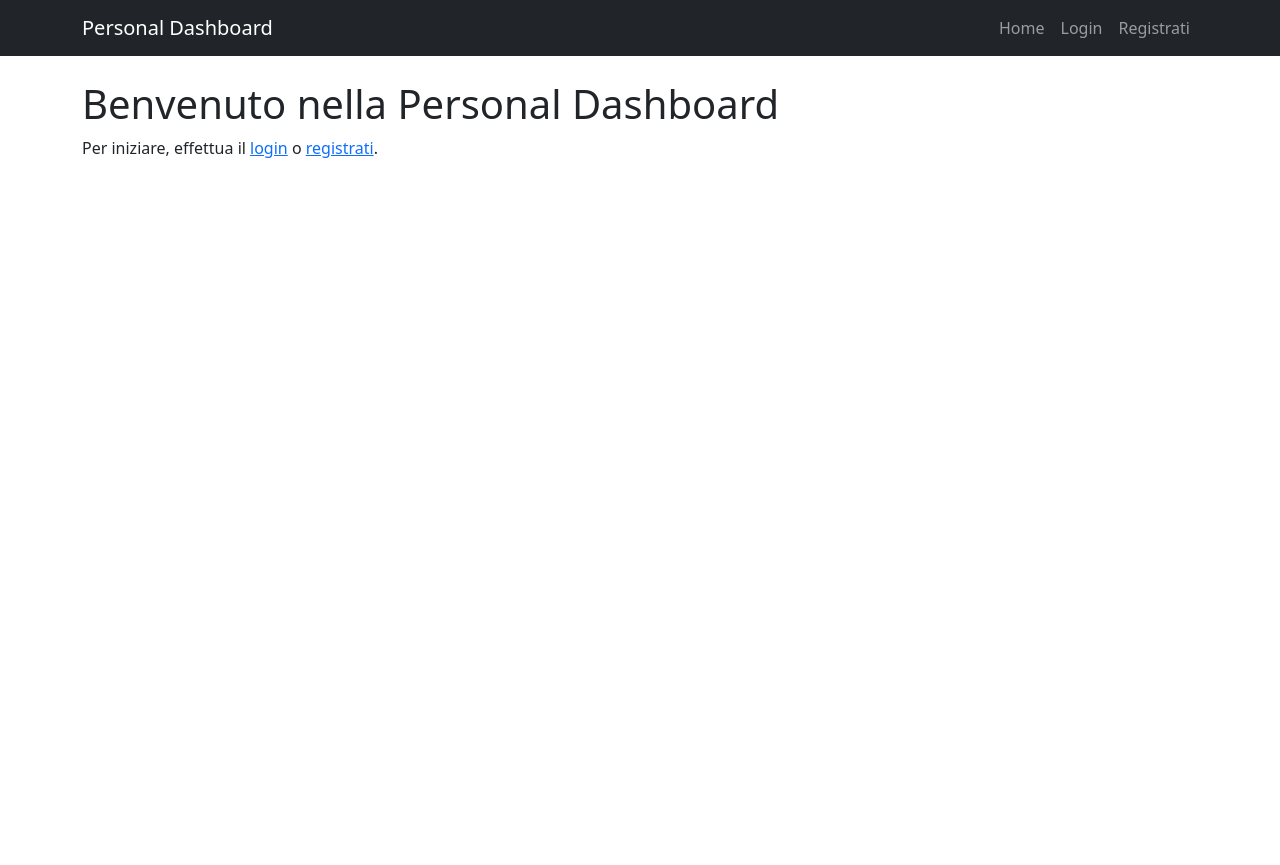
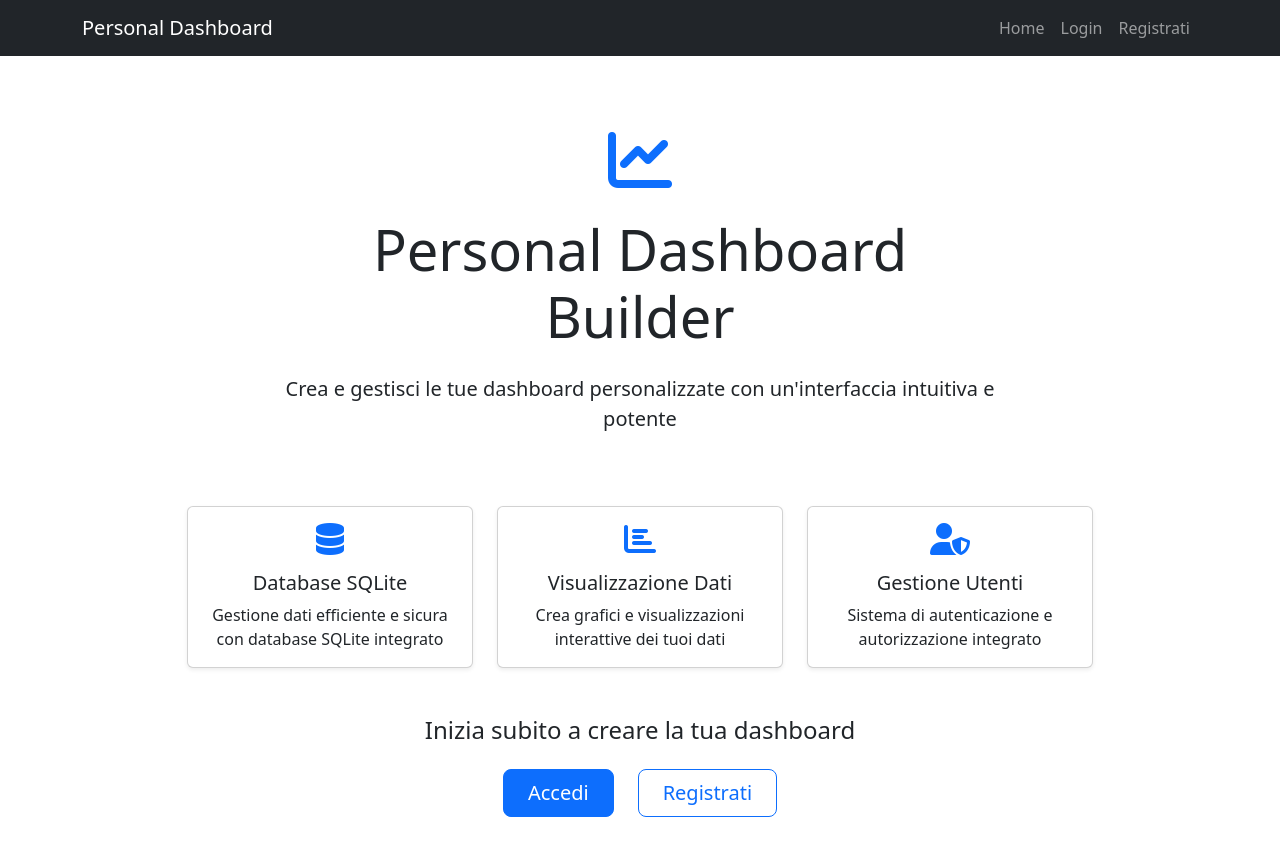
Before and after one commit to federicogerardi/dashboard-template, a Flask app: page / in a window 1280 px wide. Before the commit the page ends 158 px from the top, so only its background shows below. Run offline with Flask 3, Linux system fonts and the light colour scheme.

Commit message:
Migliorata la home

```diff
--- a/app/templates/base.html
+++ b/app/templates/base.html
@@ -5,7 +5,20 @@
     <meta name="viewport" content="width=device-width, initial-scale=1.0">
     <title>{% block title %}Personal Dashboard{% endblock %}</title>
     <!-- Bootstrap CSS -->
-    <link href="https://cdn.jsdelivr.net/npm/bootstrap@5.3.3/dist/css/bootstrap.min.css" rel="stylesheet" integrity="sha384-QWTKZyjpPEjISv5WaRU9OFeRpok6YctnYmDr5pNlyT2bRjXh0JMhjY6hW+ALEwIH" crossorigin="anonymous">
+    <link href="https://cdn.jsdelivr.net/npm/bootstrap@5.3.3/dist/css/bootstrap.min.css" rel="stylesheet">
+    <!-- Font Awesome -->
+    <link rel="stylesheet" href="https://cdnjs.cloudflare.com/ajax/libs/font-awesome/6.5.1/css/all.min.css">
+    <!-- Custom CSS -->
+    <style>
+        .home-card:hover {
+            transform: translateY(-5px);
+            transition: transform 0.3s ease;
+        }
+        .fa-4x, .fa-2x {
+            color: #0d6efd;
+        }
+    </style>
+    {% block styles %}{% endblock %}
 </head>
 <body>
     <!-- Navbar moderna -->
@@ -17,9 +30,11 @@
             </button>
             <div class="collapse navbar-collapse" id="navbarNav">
                 <ul class="navbar-nav ms-auto">
-                    <li class="nav-item">
-                        <a class="nav-link" href="{{ url_for('main.index') }}">Home</a>
-                    </li>
+                    {% if not current_user.is_authenticated %}
+                        <li class="nav-item">
+                            <a class="nav-link" href="{{ url_for('main.index') }}">Home</a>
+                        </li>
+                    {% endif %}
                     {% if current_user.is_authenticated %}
                         <li class="nav-item">
                             <a class="nav-link" href="{{ url_for('main.dashboard') }}">Dashboard</a>
--- a/app/templates/index.html
+++ b/app/templates/index.html
@@ -1,13 +1,69 @@
 {% extends "base.html" %}
 
 {% block content %}
-<div class="welcome">
-    <h1>Benvenuto nella Personal Dashboard</h1>
-    {% if current_user.is_authenticated %}
-        <p>Ciao {{ current_user.username }}!</p>
-        <p><a href="{{ url_for('main.dashboard') }}">Vai alla tua Dashboard</a></p>
-    {% else %}
-        <p>Per iniziare, effettua il <a href="{{ url_for('auth.login') }}">login</a> o <a href="{{ url_for('auth.register') }}">registrati</a>.</p>
-    {% endif %}
+<div class="container py-5">
+    <div class="row justify-content-center">
+        <div class="col-md-8 text-center">
+            <div class="mb-4">
+                <i class="fas fa-chart-line fa-4x text-primary"></i>
+            </div>
+            <h1 class="display-4 mb-4">Personal Dashboard Builder</h1>
+            <p class="lead mb-4">
+                Crea e gestisci le tue dashboard personalizzate con un'interfaccia intuitiva e potente
+            </p>
+        </div>
+    </div>
+
+    <div class="row justify-content-center mt-5">
+        <div class="col-md-10">
+            <div class="row g-4">
+                <div class="col-md-4">
+                    <div class="card h-100 shadow-sm home-card">
+                        <div class="card-body text-center">
+                            <i class="fas fa-database fa-2x text-primary mb-3"></i>
+                            <h5 class="card-title">Database SQLite</h5>
+                            <p class="card-text">Gestione dati efficiente e sicura con database SQLite integrato</p>
+                        </div>
+                    </div>
+                </div>
+                <div class="col-md-4">
+                    <div class="card h-100 shadow-sm home-card">
+                        <div class="card-body text-center">
+                            <i class="fas fa-chart-bar fa-2x text-primary mb-3"></i>
+                            <h5 class="card-title">Visualizzazione Dati</h5>
+                            <p class="card-text">Crea grafici e visualizzazioni interattive dei tuoi dati</p>
+                        </div>
+                    </div>
+                </div>
+                <div class="col-md-4">
+                    <div class="card h-100 shadow-sm home-card">
+                        <div class="card-body text-center">
+                            <i class="fas fa-user-shield fa-2x text-primary mb-3"></i>
+                            <h5 class="card-title">Gestione Utenti</h5>
+                            <p class="card-text">Sistema di autenticazione e autorizzazione integrato</p>
+                        </div>
+                    </div>
+                </div>
+            </div>
+        </div>
+    </div>
+
+    <div class="row justify-content-center mt-5">
+        <div class="col-md-6 text-center">
+            {% if current_user.is_authenticated %}
+                <h2 class="h4 mb-4">Benvenuto, {{ current_user.username }}!</h2>
+                <a href="{{ url_for('main.dashboard') }}" class="btn btn-primary btn-lg">
+                    Vai alla tua Dashboard
+                    <i class="fas fa-arrow-right ms-2"></i>
+                </a>
+            {% else %}
+                <h2 class="h4 mb-4">Inizia subito a creare la tua dashboard</h2>
+                <div class="d-grid gap-2 d-sm-flex justify-content-sm-center">
+                    <a href="{{ url_for('auth.login') }}" class="btn btn-primary btn-lg px-4 me-sm-3">Accedi</a>
+                    <a href="{{ url_for('auth.register') }}" class="btn btn-outline-primary btn-lg px-4">Registrati</a>
+                </div>
+            {% endif %}
+        </div>
+    </div>
 </div>
 {% endblock %}
```
